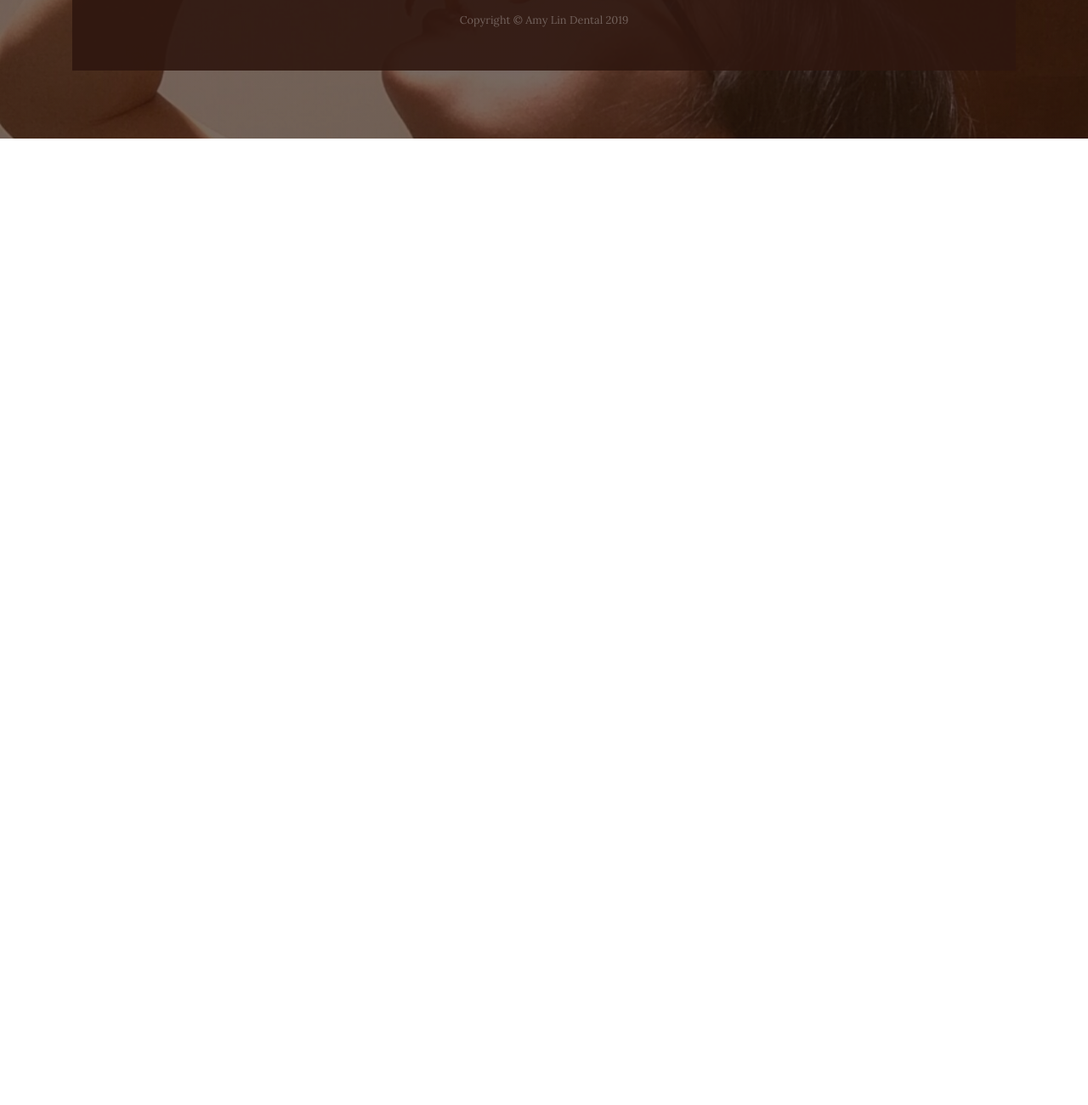
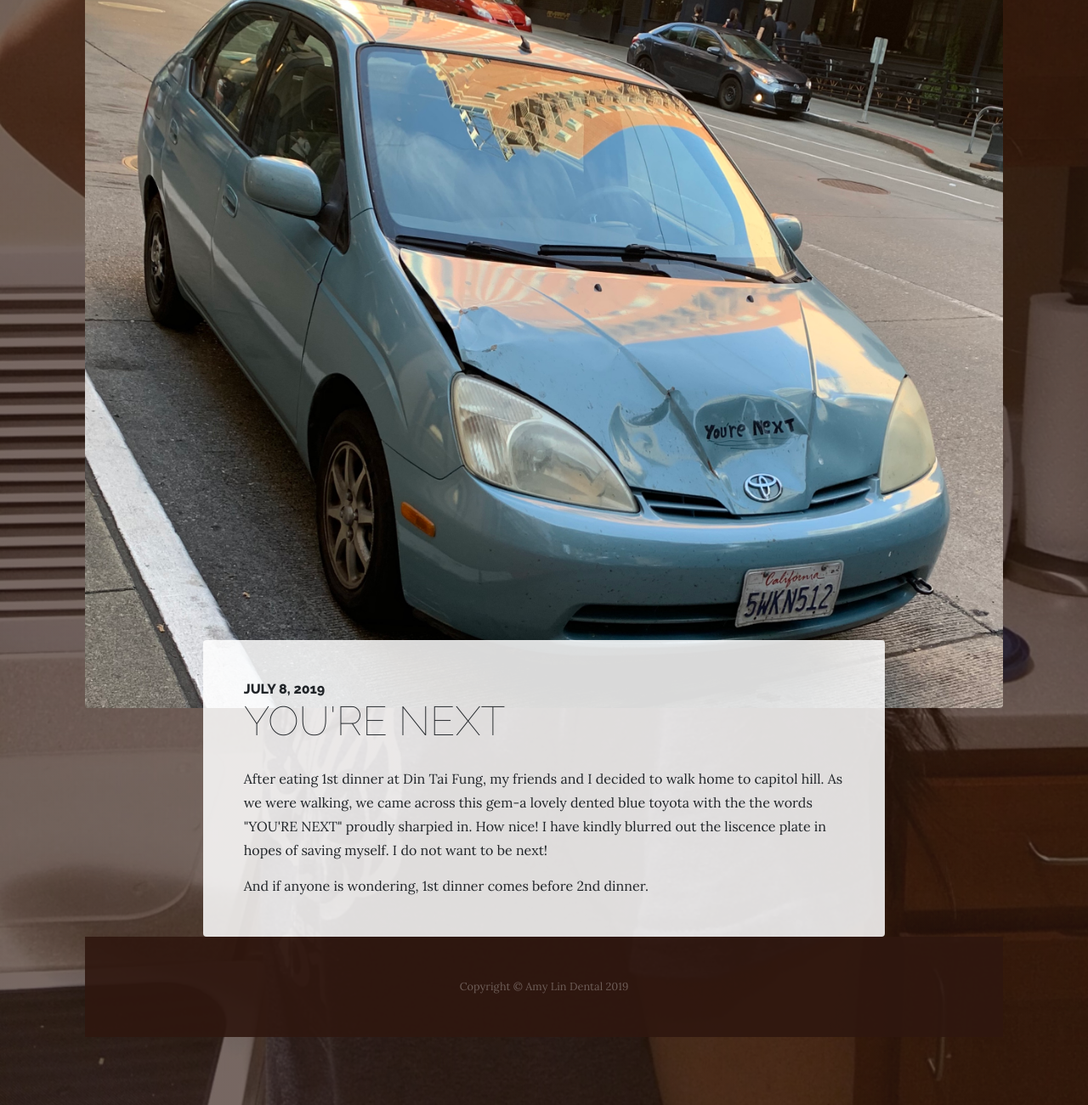
Before and after one commit to amyslin96/saypoop, a website: page stories.html in a window 1280 px wide. Shown: the part 3063-4363 px from the top of the page at 85% size. Before the commit the page ends 3226 px from the top, so only its background shows below. Drawn offline with Linux system fonts and the light colour scheme.

Commit message:
update stuff

```diff
--- a/stories.html
+++ b/stories.html
@@ -113,6 +113,23 @@
       </div>
     </div>
   </section>
+  <section class="page-section about-heading">
+    <div class="container">
+      <img class="img-fluid rounded about-heading-img mb-3 mb-lg-0" src="img/car.jpg" alt="">
+      <div class="about-heading-content">
+        <div class="row">
+          <div class="col-xl-9 col-lg-10 mx-auto">
+            <div class="bg-faded rounded p-5">
+              <h2 class="section-heading mb-4">
+                <span class="section-heading-upper">July 8, 2019</span>
+                <span class="section-heading-lower"> You're Next</span>
+              </h2>
+              <p>After eating 1st dinner at Din Tai Fung, my friends and I decided to walk home to capitol hill. As we were walking, we came across this gem-a lovely dented blue toyota with the the words "YOU'RE NEXT" proudly sharpied in. How nice! I have kindly blurred out the liscence plate in hopes of saving myself. I do not want to be next!
+              </p>
+             </p> And if anyone is wondering, 1st dinner comes before 2nd dinner.
+            </div>
+          </div>
+        </div>
 
   <footer class="footer text-faded text-center py-5">
     <div class="container">
```
Also changed, not shown: img/car.jpg (added).
